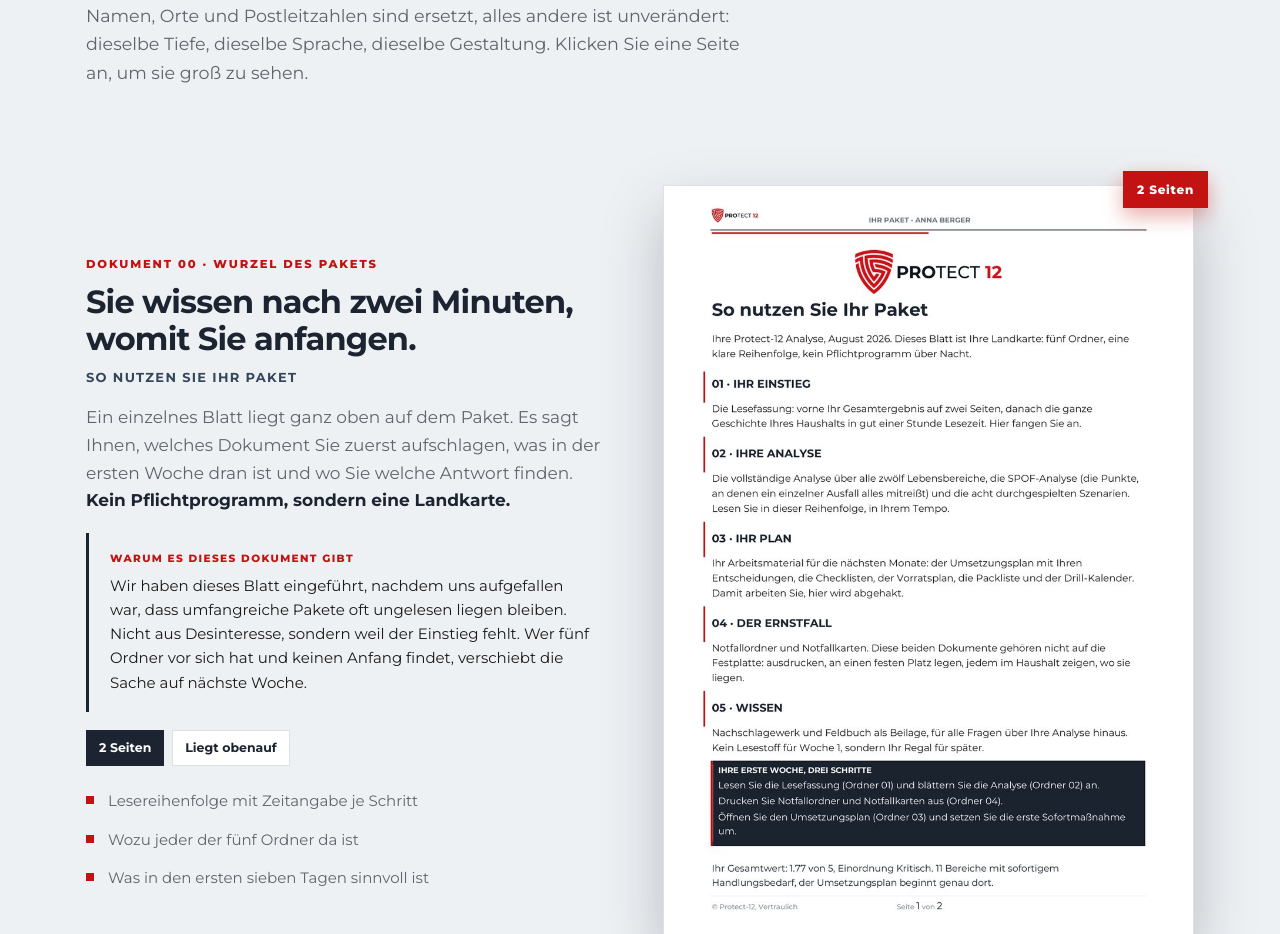
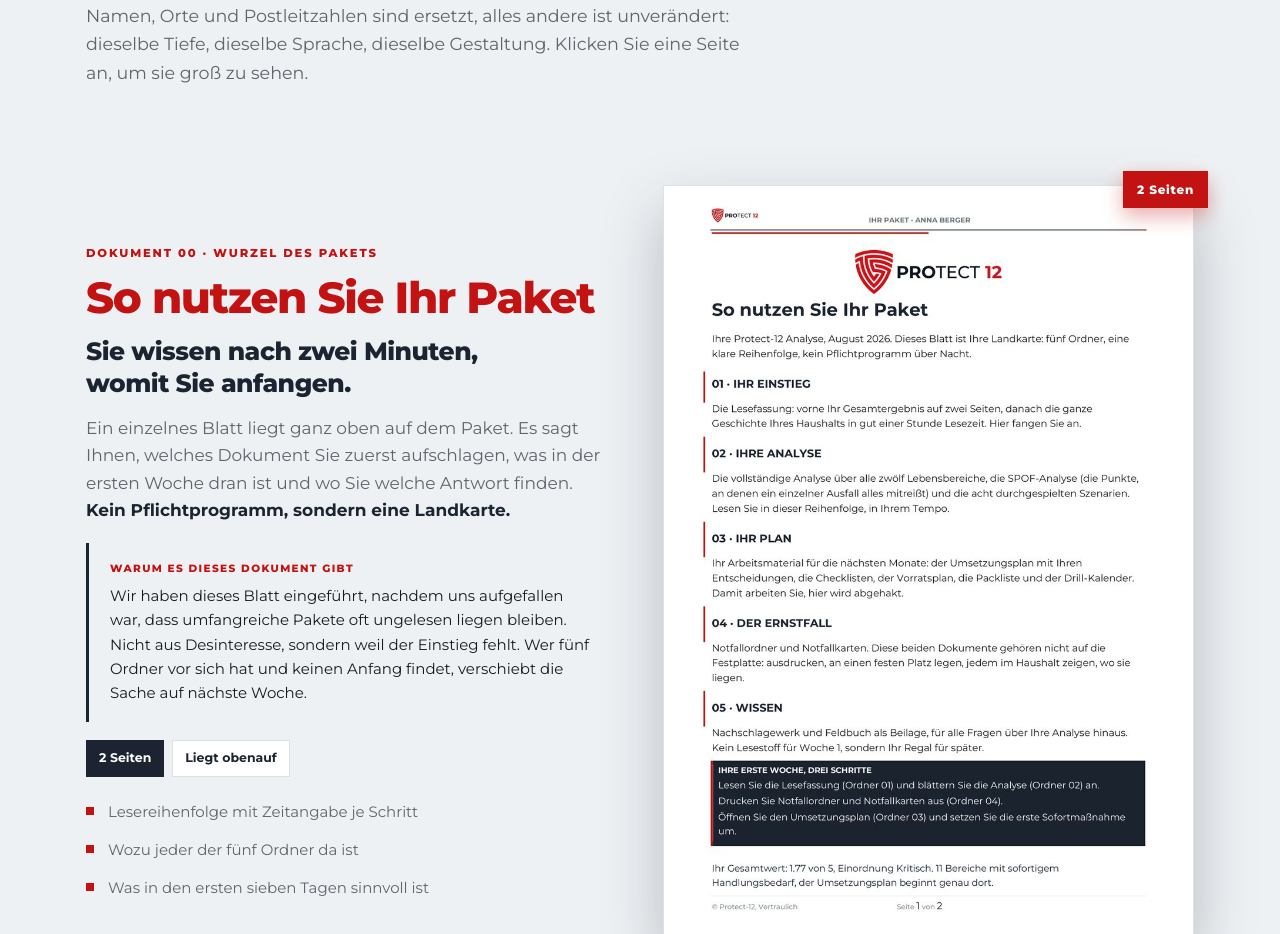
Before and after one commit to Baeumer-Solutions/Baeumer-Solutions.github.io, a website: page src/pages/unterlagen.html in a window 1280 px wide. Shown: the part 1461-2395 px from the top of the page. Drawn offline with Linux system fonts and the light colour scheme; files that its build step writes are made by us from their sources; files whose address does not match are found by name.

Commit message:
Unterlagen: Produktname gross und rot ueber den Nutzensatz gestellt

```diff
--- a/src/pages/unterlagen.html
+++ b/src/pages/unterlagen.html
@@ -29,8 +29,9 @@
 .dz.rechts .dtxt{order:2}
 .dz.rechts .dbild{order:1}
 .dnum{font-size:11.5px;font-weight:800;letter-spacing:.16em;text-transform:uppercase;color:var(--red)}
-.dz h3{font-size:clamp(23px,2.6vw,32px);margin:10px 0 0;letter-spacing:-.025em;line-height:1.16}
-.dsub{font-size:13px;font-weight:700;letter-spacing:.1em;text-transform:uppercase;color:var(--navy-3);margin-top:10px}
+.dname{font-size:clamp(30px,3.4vw,44px);font-weight:800;color:var(--red);letter-spacing:-.03em;
+  line-height:1.06;margin-top:12px}
+.dz h3{font-size:clamp(19px,2vw,25px);margin:14px 0 0;letter-spacing:-.02em;line-height:1.28;color:var(--navy);font-weight:800;max-width:26ch}
 .dz .lead2{font-size:17px;color:var(--muted);margin-top:16px;line-height:1.62}
 .dz .lead2 b{color:var(--navy)}
 .dwarum{background:var(--grey);border-left:3px solid var(--navy);padding:17px 21px;margin-top:18px}
@@ -305,7 +306,7 @@ DOK.forEach(function(d,i){
   var nr = d.s ? '<span class="blattnr">'+d.s+' Seiten</span>' : '<span class="blattnr">'+d.xls+'</span>';
   z.innerHTML=
    '<div class="dtxt"><div class="dnum">Dokument '+d.n+' &middot; '+d.ordner+'</div>'+
-     '<h3>'+d.t+'</h3><div class="dsub">'+d.name+'</div>'+
+     '<div class="dname">'+d.name+'</div><h3>'+d.t+'</h3>'+
      '<p class="lead2">'+d.lead+'</p>'+
      '<div class="dwarum"><div class="wl">Warum es dieses Dokument gibt</div><p>'+d.warum+'</p></div>'+
      '<div class="dfakt">'+d.fakt.map(function(f,k){return '<span'+(k===0?' class="rot"':(d.xls&&k===1?' class="gruen"':''))+'>'+f+'</span>';}).join("")+'</div>'+
```
